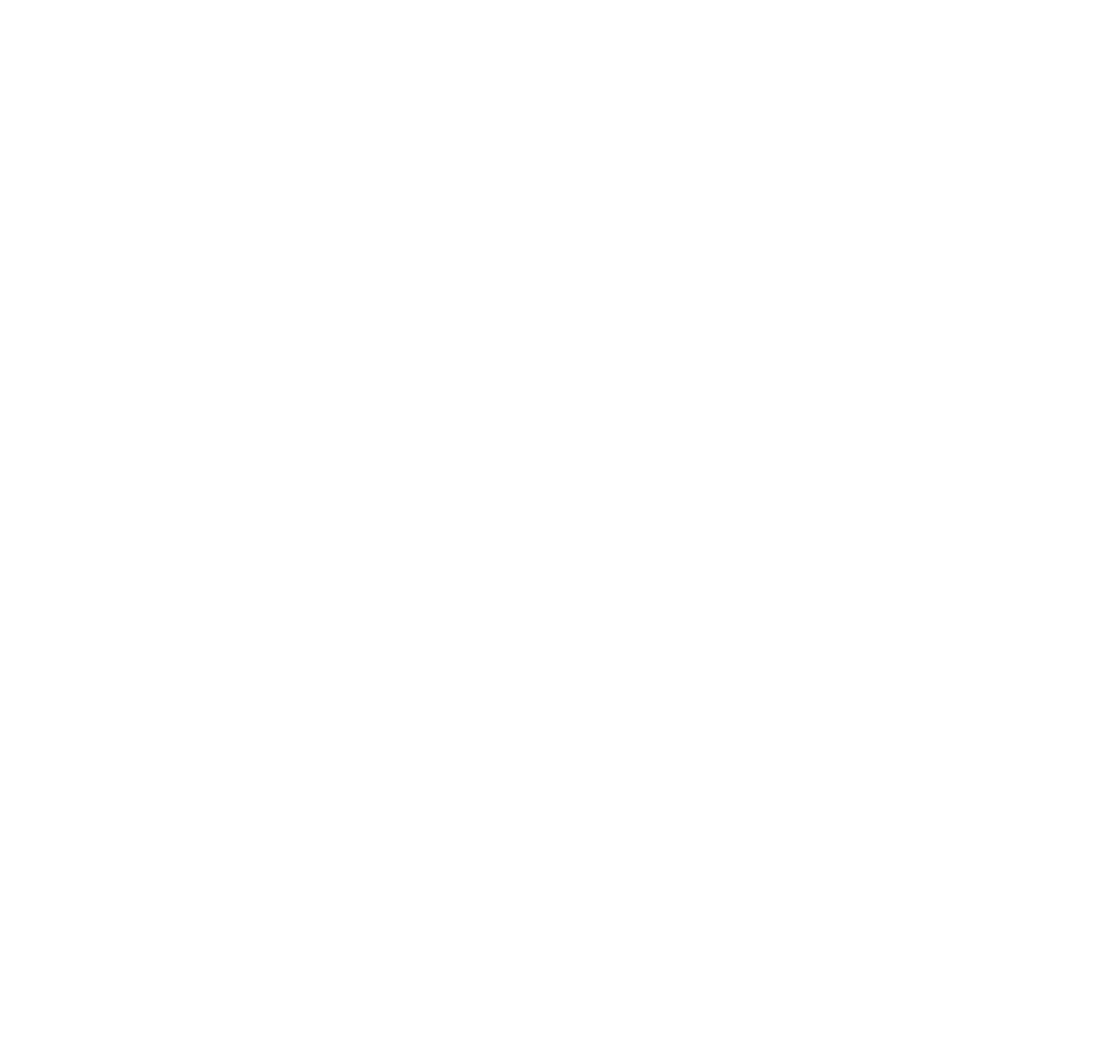
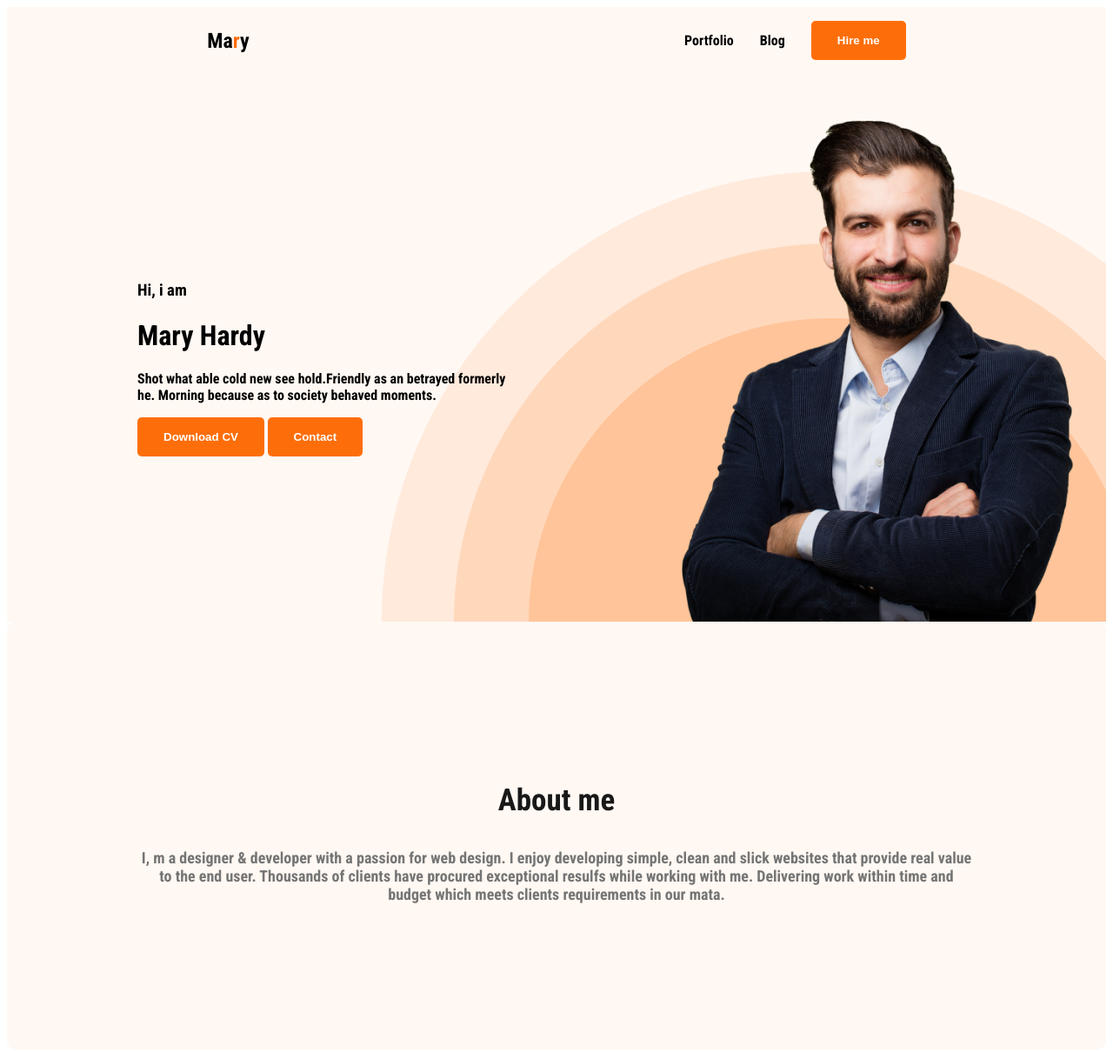
Before and after one commit to Git-Ratikul-Islam/personal-portfolio, a plain HTML site: page images/icons/index.html in a window 1280 px wide. Shown: the whole page at 87% size. Before the commit the page ends 800 px from the top, so only its background shows below. Drawn offline with Linux system fonts and the light colour scheme.

Commit message:
nav-and-banner-section-added

```diff
--- a/images/icons/index.html
+++ b/images/icons/index.html
@@ -5,13 +5,48 @@
       <meta charset="UTF-8">
       <meta name="viewport" content="width=device-width, initial-scale=1.0">
       <title>Personal Portfolio</title>
+      <link rel="stylesheet" href="styles/style.css">
+      <link rel="preconnect" href="https://fonts.googleapis.com">
+      <link rel="preconnect" href="https://fonts.gstatic.com" crossorigin>
+      <link href="https://fonts.googleapis.com/css2?family=Roboto+Condensed:wght@700&display=swap" rel="stylesheet">
 </head>
 
 <body>
-      <header>
+      <header class="header">
+            <nav class="nav-bar">
+                  <h1>
+                        Ma<span class="middle-text-decoration">r</span>y
+                  </h1>
+                  <ul class="nav-menu">
+                        <li>Portfolio</li>
+                        <li>Blog</li>
+                        <button class="btn-primary">Hire me</button>
+                  </ul>
+            </nav>
+            <div class="banner">
+                  <div class="banner-content">
+                        <h3 class="banner-greeting">Hi, i am</h3>
+                        <h1 class="banner-title">Mary Hardy</h1>
+                        <p>Shot what able cold new see hold.Friendly as an betrayed formerly <br> he. Morning because as
+                              to
+                              society behaved moments.</p>
+                        <button class="btn-primary">Download CV</button>
+                        <button class="btn-primary">Contact</button>
+                  </div>
+                  <img class="hardy-image" src="/images/hardy.png" alt="">
+
+            </div>
 
       </header>
       <main>
+            <section class="about">
+                  <h3 class="section-title">About me</h3>
+                  <p class="section-description">I, m a designer & developer with a passion for web design. I enjoy
+                        developing simple, clean and
+                        slick websites that provide real value to the end user. Thousands of clients have procured
+                        exceptional resulfs while working with me. Delivering work within time and budget which meets
+                        clients requirements in our mata.</p>
+            </section>
 
       </main>
       <footer>
--- a/images/icons/styles/style.css
+++ b/images/icons/styles/style.css
@@ -0,0 +1,86 @@
+body {
+      font-family: 'Roboto Condensed', sans-serif;
+
+
+}
+
+.header {
+      background-color: #FFF8F3;
+      background-image: url("/images/header_bg.png");
+      background-repeat: no-repeat;
+      background-position: bottom right;
+}
+
+.nav-bar {
+      display: flex;
+      justify-content: space-around;
+      align-items: center;
+
+
+}
+
+.nav-menu {
+      display: flex;
+      list-style-type: none;
+      align-items: center;
+}
+
+nav ul li {
+      margin-right: 30px;
+
+}
+
+.btn-primary {
+      border-radius: 5px;
+      background: #FD6E0A;
+      padding: 15px 30px;
+      border: none;
+      color: #fff;
+      font-weight: 700;
+
+}
+
+.middle-text-decoration {
+      color: #FD6E0A;
+}
+
+
+/* banner part starts from here */
+.banner {
+      display: flex;
+      padding: 30px 30px 0px 150px;
+      align-items: center;
+      justify-content: space-between;
+}
+
+.banner-content {
+      max-width: 500px;
+}
+
+.banner .hardy-image {
+      width: 500px;
+      height: 600px;
+}
+
+/* main sectin styles */
+.about {
+      padding: 150px;
+      background-color: #FFF8F3;
+      border-radius: 10px;
+}
+
+.section-title {
+      color: #181818;
+      text-align: center;
+      font-size: 35px;
+      font-weight: 700;
+
+}
+
+.section-description {
+      color: #757575;
+      text-align: center;
+      font-size: 18px;
+      font-weight: 400;
+
+}
```
